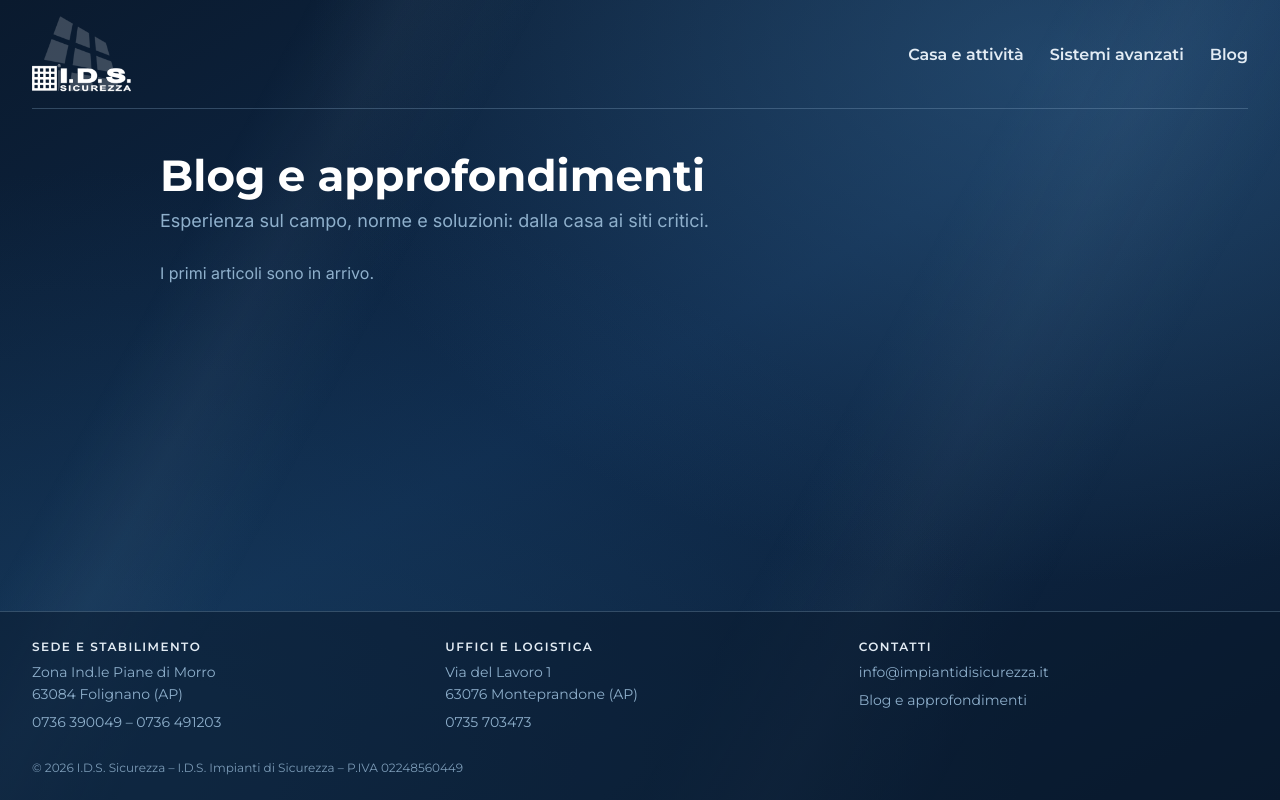
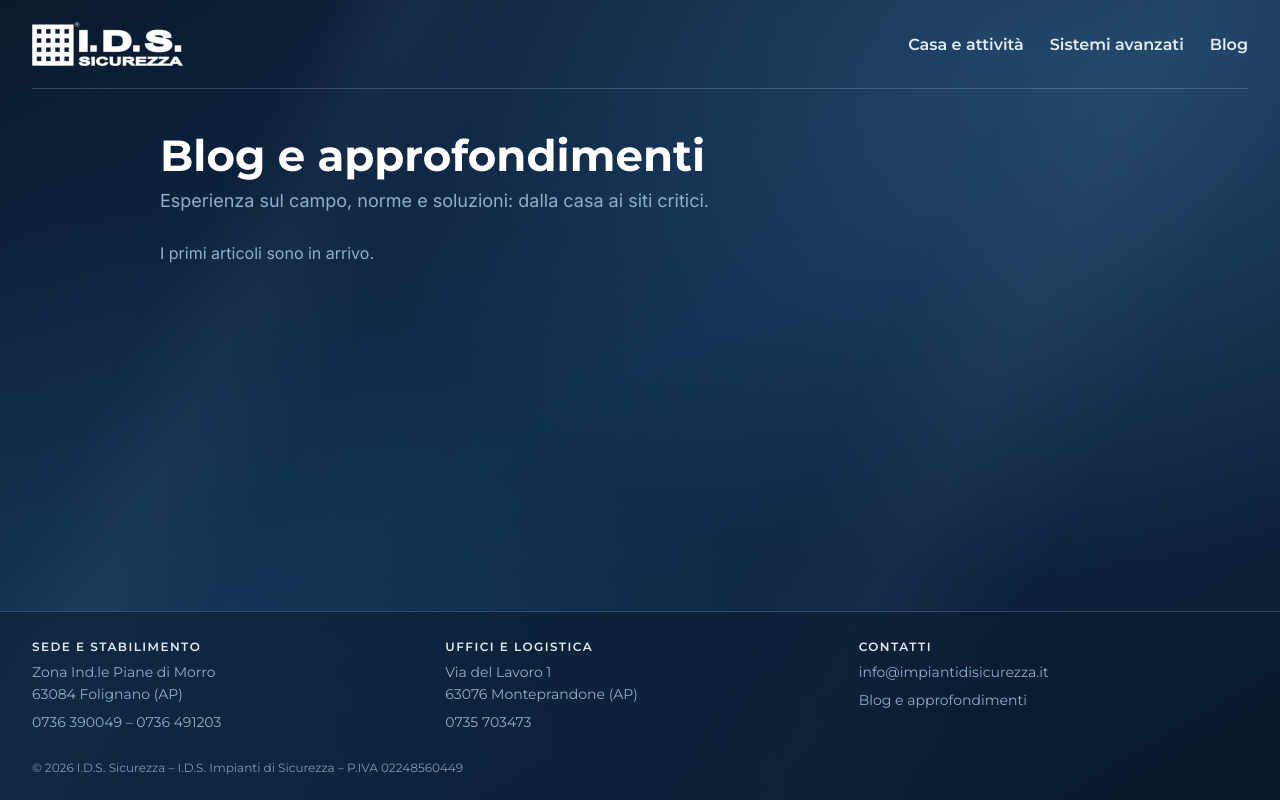
Before and after one commit to franzboessl-jpg/Sito_IDS_2026, an Astro site: page /blog in a window 1280 px wide. Built offline with nearby package versions, Linux system fonts and the light colour scheme; Astro itself is replaced by a stand-in of ours.

Commit message:
Pagine interne: logo orizzontale senza vela (dal vecchio sito)
Co-Authored-By: Claude Opus 5.5 <noreply@anthropic.com>
Claude-Session: https://claude.ai/code/session_01F6RT3th2PxyLfkdLW5i1Tm

```diff
--- a/src/components/Header.astro
+++ b/src/components/Header.astro
@@ -4,7 +4,7 @@ import { url } from '../site';
 ---
 <header class="header">
   <a class="logo" href={url('/')} aria-label="I.D.S. Sicurezza, pagina iniziale">
-    <img src={url('/assets/logo-ids-bianco.png')} srcset={`${url('/assets/logo-ids-bianco.png')} 1x, ${url('/assets/logo-ids-bianco@2x.png')} 2x`} width="160" height="123" alt="I.D.S. Sicurezza" />
+    <img src={url('/assets/logo-ids-orizzontale-bianco.png')} srcset={`${url('/assets/logo-ids-orizzontale-bianco.png')} 1x, ${url('/assets/logo-ids-orizzontale-bianco@2x.png')} 2x`} width="151" height="44" alt="I.D.S. Sicurezza" />
   </a>
   <nav aria-label="Menu principale">
     <a href={url('/casa/')}>Casa e attività</a>
@@ -14,10 +14,10 @@ import { url } from '../site';
 </header>
 
 <style>
-  .header{position:relative;width:min(1560px,95%);margin:0 auto;padding:16px 0;display:flex;align-items:center;justify-content:space-between;gap:20px;border-bottom:1px solid rgba(143,176,204,.3)}
-  .logo img{display:block;height:76px;width:auto}
+  .header{position:relative;width:min(1560px,95%);margin:0 auto;padding:22px 0;display:flex;align-items:center;justify-content:space-between;gap:20px;border-bottom:1px solid rgba(143,176,204,.3)}
+  .logo img{display:block;height:44px;width:auto}
   nav{display:flex;flex-wrap:wrap;gap:6px 26px}
   nav a{color:var(--ghiaccio);text-decoration:none;font-weight:600;font-size:16px}
   nav a:hover,nav a:focus-visible{color:#fff;text-decoration:underline;text-underline-offset:6px}
-  @media (max-width:600px){.logo img{height:52px}nav{gap:4px 14px}nav a{font-size:14px}}
+  @media (max-width:600px){.logo img{height:34px}nav{gap:4px 14px}nav a{font-size:14px}}
 </style>
```
Also changed, not shown: docs/IDS_sito_brief.md (+2 -0 lines), public/assets/logo-ids-orizzontale-bianco.png (added), public/assets/logo-ids-orizzontale-bianco@2x.png (added), public/assets/logo-ids-orizzontale-blu.png (added), public/assets/logo-ids-orizzontale-blu@2x.png (added).
